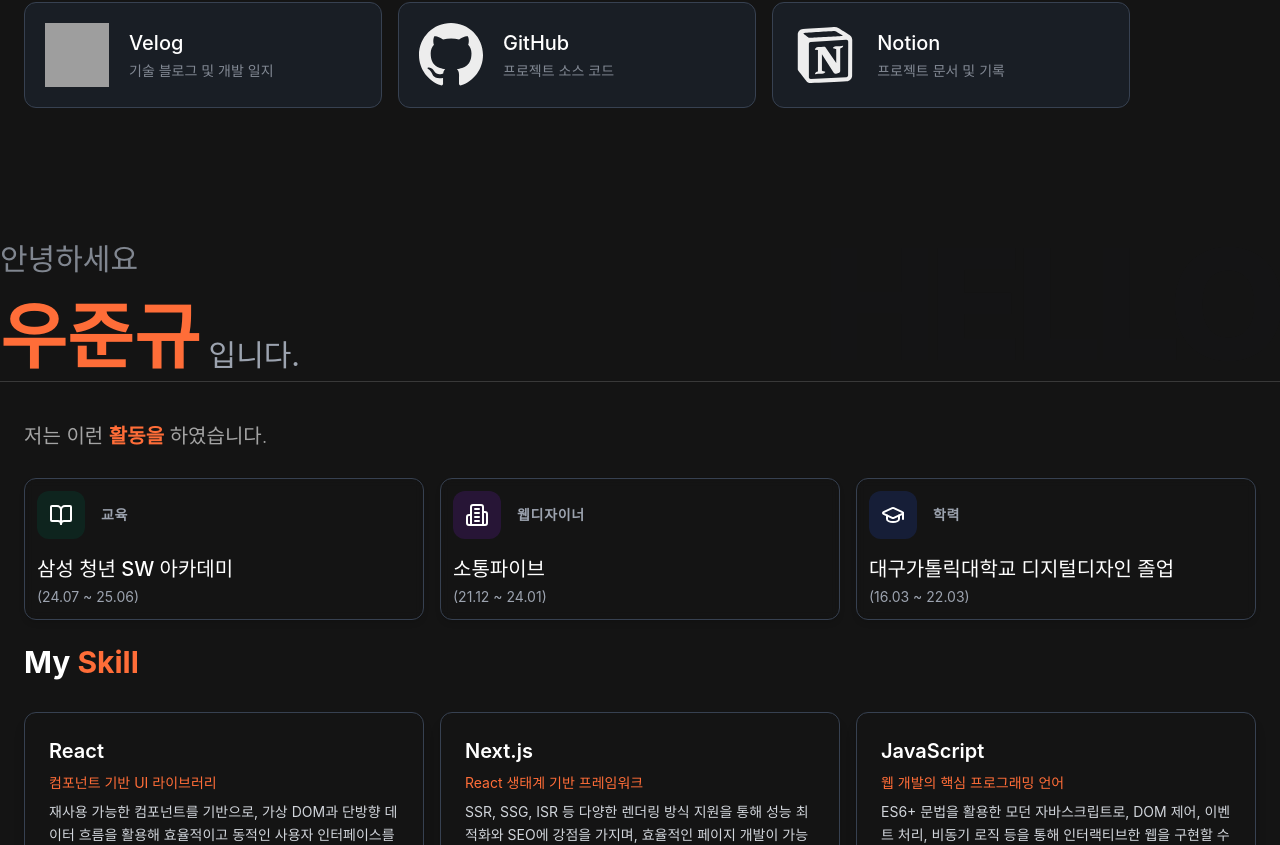
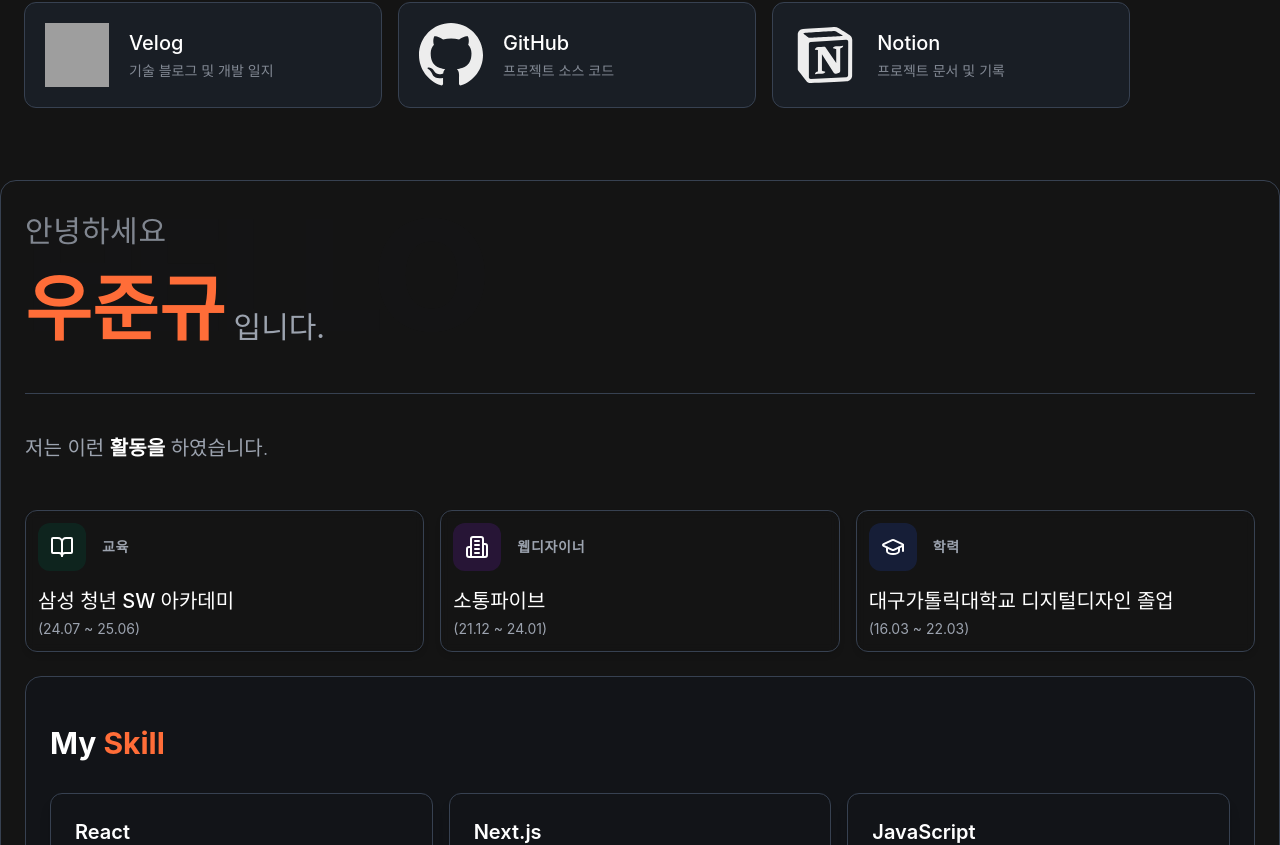
Before and after one commit to dnwnsrb11/WJG-my-portfolio, a Next.js app: page / in a window 1280 px wide. Shown: the part 535-1380 px from the top of the page. Built offline with nearby package versions, Linux system fonts and the light colour scheme; grey boxes are pictures that could not be loaded.

Commit message:
design:aboutme 정리

```diff
--- a/src/components/main/aboutMe.tsx
+++ b/src/components/main/aboutMe.tsx
@@ -4,31 +4,40 @@
 
 export const AboutMe = () => {
   return (
-    <section className="mt-12 pb-16 w-full">
-      <div>
-        <section className="flex justify-between items-center custom:items-end mt-4 flex-col custom:flex-row">
+    <section className="w-full py-4 px-6 border border-gray-700 rounded-2xl">
+      <div className="relative">
+        {/* Header Section with Animation */}
+        <section className="flex flex-col custom:flex-row justify-between items-center custom:items-end mt-4 relative">
           <div className="relative z-10 mb-2">
-            <div className="mb-2">
-              <p className="text-2xl md:text-3xl font-normal text-gray-400 dark:text-gray-300 opacity-80">안녕하세요</p>
+            <div className="mb-2 transition-all duration-300 hover:translate-y-1">
+              <p className="text-2xl md:text-3xl font-normal text-gray-400 opacity-80 tracking-wide">안녕하세요</p>
             </div>
-            <div className="flex items-end">
-              <TextGenerateEffect words="우준규 " className="text-white text-5xl" />
-              <span className="text-2xl md:text-3xl font-normal ml-2 text-gray-400 dark:text-gray-300">입니다.</span>
+            <div className="flex items-end group">
+              <TextGenerateEffect words="우준규 " className="text-5xl font-bold text-white transition-all duration-300 group-hover:text-primary" />
+              <span className="text-2xl md:text-3xl font-normal ml-2 text-gray-400 transition-all duration-300">입니다.</span>
             </div>
           </div>
-          <h3 className="custom:text-[12vw] text-[16vw] leading-none text-gray-800/5 dark:text-white/5 font-extrabold bottom-2 -left-4 z-0 tracking-tighter">HELLO</h3>
+          <h3 className="custom:text-[12vw] text-[16vw] leading-none text-gray-800/5 font-extrabold absolute bottom-0 -z-10 tracking-tighter select-none">HELLO</h3>
         </section>
-        <hr className="w-full border-stroke mb-10" />
-        <section className="flex flex-col mx-6 items-center custom:items-start">
-          <div className="mb-1">
-            <p className="text-xl font-light text-text2">
-              저는 이런 <span className="font-bold text-title">활동을</span> 하였습니다.
+
+        {/* Divider with Animation */}
+        <hr className="w-full border-gray-700 my-10 transition-all duration-300 hover:border-primary" />
+
+        {/* Content Section */}
+        <section className="flex flex-col space-y-6">
+          <div className="transform transition-all duration-300 hover:translate-x-2">
+            <p className="text-xl font-light text-gray-400">
+              저는 이런 <span className="font-bold text-white">활동을</span> 하였습니다.
             </p>
           </div>
-          <div className="w-full">
+
+          {/* History Section with Animation */}
+          <div className="w-full transition-all duration-500 hover:shadow-lg hover:shadow-gray-800/20 rounded-lg">
             <History />
           </div>
-          <div className="w-full">
+
+          {/* Skills Section with Animation */}
+          <div className="w-full p-6 border border-gray-700 rounded-2xl mt-4 bg-gray-900/30 backdrop-blur-sm transition-all duration-300 hover:border-gray-500 hover:shadow-xl hover:shadow-gray-800/10">
             <Skill />
           </div>
         </section>
```
